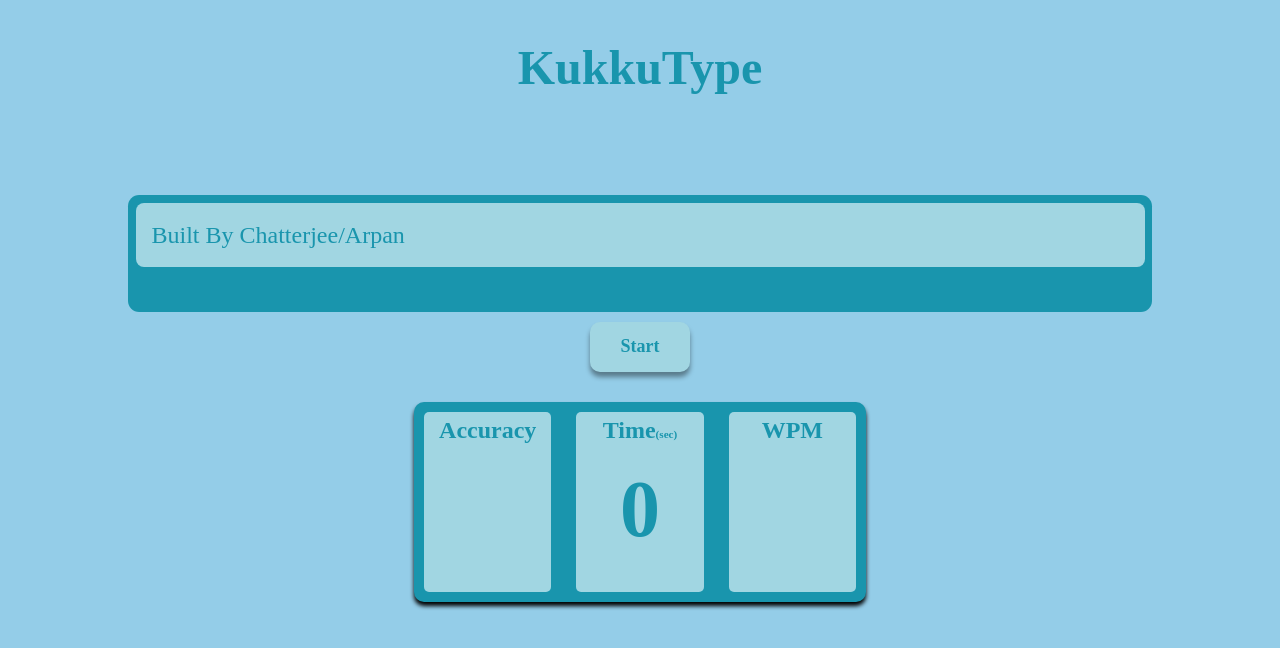
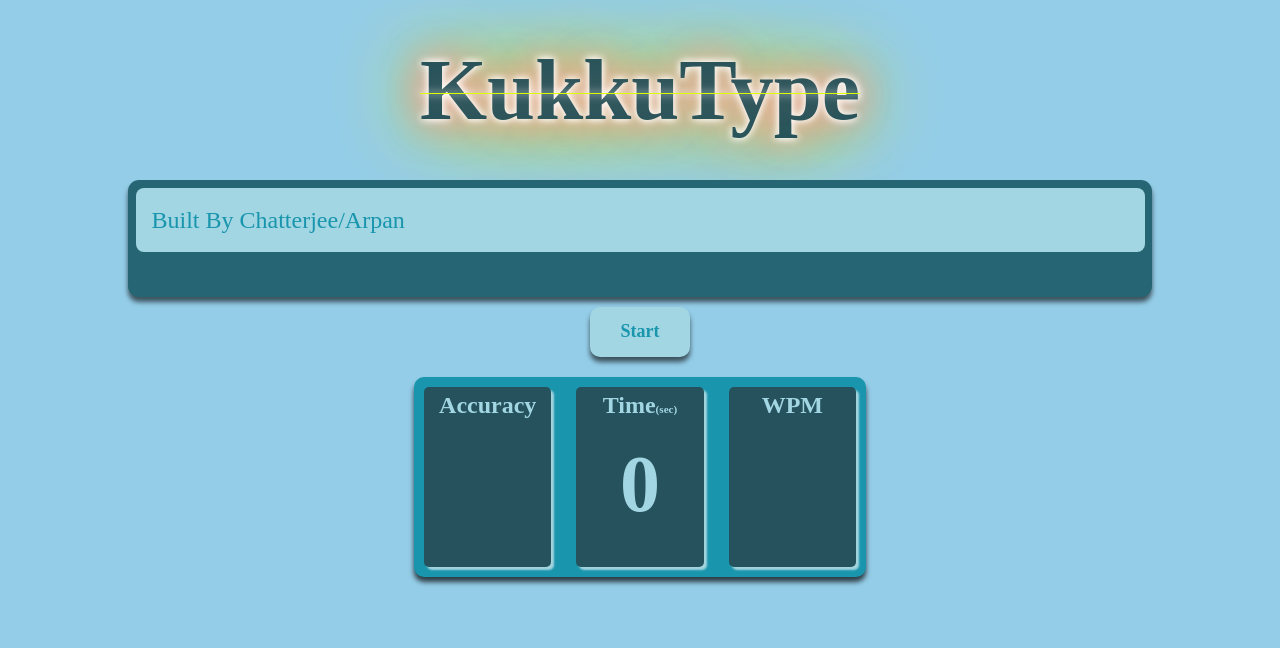
Before and after one commit to arpanchatterjeecse/OrcheType, a plain HTML site: page index.html in a window 1280 px wide. Drawn offline with Linux system fonts and the light colour scheme.

Commit message:
Update index.css

```diff
--- a/index.css
+++ b/index.css
@@ -8,35 +8,53 @@
 
 #h0 {
   text-align: center;
-  text-decoration: wavy;
+  text-decoration: line-through 1px rgb(217, 255, 0);
+
+  /* text-decoration: wavy; */
   padding-top: 40px;
   padding-bottom: 0px;
-
-  color: #1995AD;
+  text-shadow:
+    0 0 7px #fff,
+    0 0 10px #fff,
+    0 0 35px #fff,
+    0 0 42px rgb(255, 0, 0),
+    0 0 82px rgb(229, 255, 0),
+    0 0 92px rgb(230, 255, 4);
+  font-size: 3.6em;
+  font-weight: 600;
+  /* font-variant: inherit; */
+  color: #25525c;
+  /* margin-bottom: 0%; */
 }
 
 body {
   background-color: rgb(148, 205, 232);
   text-align: center;
   font-size: x-large;
+  height: 40em;
 }
 
 
 #main-container {
-  background-color: #1995AD;
+  background-color: #266674;
   min-height: 100px;
   min-width: 50vw;
-  max-height: 60vh;
+  max-height: 100vh;
   height: fit-content;
   width: 80vw;
-
+  display: flex;
+  justify-content: flex-start;
+  text-align: end;
   padding: 5px;
   align-self: center;
   border-radius: 0.7rem;
   position: relative;
+  box-shadow: 0 5px 5px rgba(0, 0, 0, 0.6);
   margin: auto;
-  margin-top: 100px;
+  margin-top: 40px;
+  color: rgb(173, 119, 39);
   display: grid;
+
   grid-template-columns: 1fr;
   grid-template-rows: 1fr 2rem;
 
@@ -54,29 +72,25 @@ body {
   line-height: 2rem;
   min-width: 2rem;
   width: fill;
+  height: 5px;
   /* font-family: 'JetBrains Mono', monospace;  */
   overflow-y: scroll;
-  scroll-behavior: smooth;
+  scroll-behavior: inherit;
 }
 
-#input-box {
-  /* border: 1px rgb(244, 238, 224) solid; */
-  overflow-y: auto;
-  /* height: 9rem; */
 
-}
 
 #input-field {
-  /* font-family: 'Courier New', Courier, monospace; */
-  /* font-size: x-large; */
-  color: #184d59;
+  font-size: x-large;
+  color: #1995AD;
   background: none;
   outline: none;
   border: none;
-  height: 0;
   width: 100%;
-  /*--debug purposes--*/
-  /* border: 1px red solid; */
+  height: 0px;
+  /* Use auto height to adjust based on content */
+  /* max-height: 200px;  */
+  overflow-y: auto;
 }
 
 #start-bttn {
@@ -91,7 +105,7 @@ body {
   border: none;
   background-color: #A1D6E2;
   border-radius: 10px;
-  box-shadow: 0 5px 5px rgba(0, 0, 0, 0.4);
+  box-shadow: 0 5px 5px rgba(0, 0, 0, 0.6);
 }
 
 #stats-container {
@@ -106,22 +120,25 @@ body {
   align-self: center;
   justify-items: center;
   margin: auto;
-  margin-top: 20px;
+  margin-top: 10px;
   background-color: #1995AD;
   padding-left: 10px;
   padding-right: 10px;
   border-radius: 10px;
-  box-shadow: 0 4px 4px black;
+  box-shadow: 0 5px 5px rgba(0, 0, 0, 0.7);
+
 }
 
 #accuracy,
 #time,
 #wpm {
-  background-color: #A1D6E2;
+  background-color: #25525c;
   width: 100%;
   margin: 10px;
   border-radius: 5px;
-  color: #1995AD;
+  color: #A1D6E2;
+  box-shadow: 3px 3px 2px rgba(255, 255, 255, 0.6);
+
   padding: 5px;
   /* font-family: JetBrains Mono; */
   font-weight: bold;
@@ -145,11 +162,11 @@ body {
 }
 
 .wrong {
-  background-color: rgb(221, 112, 81);
+  background-color: rgb(236, 75, 30);
 }
 
 .correct {
-  color: rgb(244, 238, 224);
+  color: rgb(43, 156, 43);
 }
 
 .background-fix {
```
